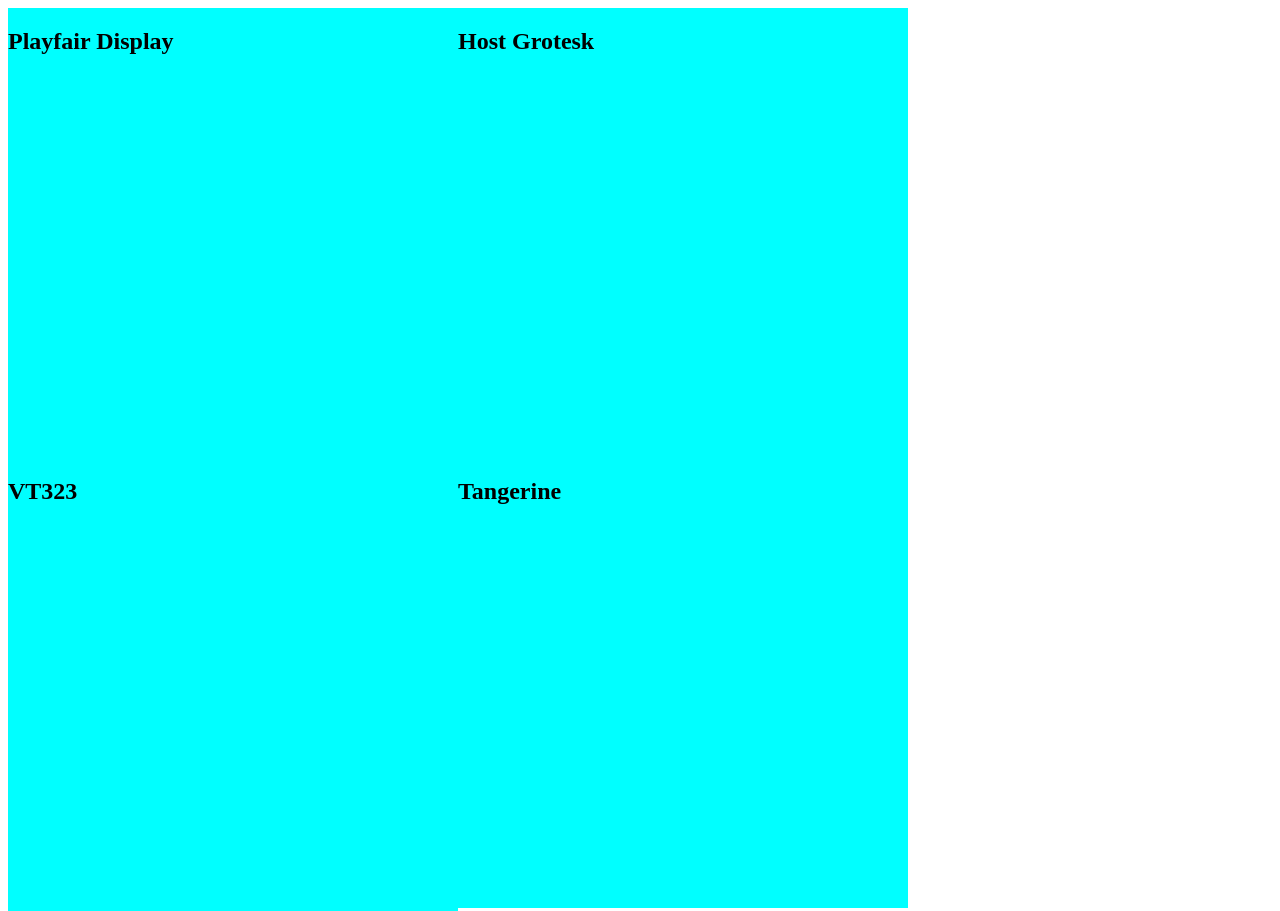
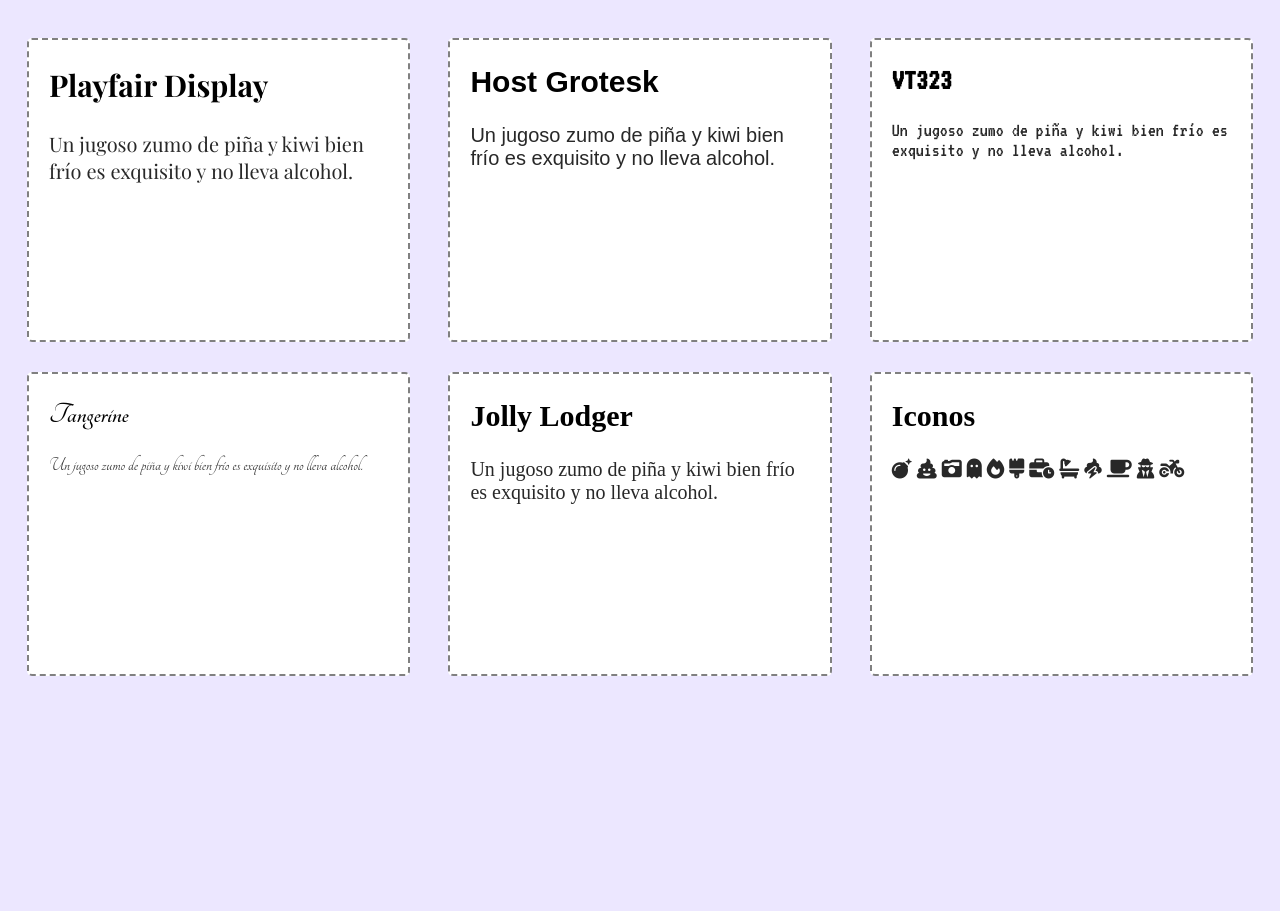
Before and after one commit to Raquelgonz/tped1-24-25, a plain HTML site: page casting/index.html in a window 1280 px wide. Shown: the top 911 px of the page. After the commit the page ends 800 px from the top, so only its background shows below. Drawn offline with nearby package versions, Linux system fonts and the light colour scheme; a web font is replaced by a local one.

Commit message:
añadidas tipografias a la actividad de tipos

```diff
--- a/casting/estilos.css
+++ b/casting/estilos.css
@@ -2,11 +2,44 @@ body{
     display: flex;
     flex-direction: row;
     flex-wrap: wrap;
-
+    background-color:rgb(236, 231, 255);
+    justify-content: space-around;
 }
 section {
-    background-color: aqua;
-    width: 450px;
-    height: 450px;
+    background-color: white;
+    width: 30%;
+    height: 300px;
+    margin-top: 30px;
+    border-radius: 5px;
+    border-style: dashed;
+    border-color: gray;
+    border-width: 2px;
+}
+h1 {
+    margin-left: 20px;
+    font-size: 30px;
+}
+p {
+    margin-left: 20px;
+    margin-right: 20px;
+    font-size: 20px;
+    color: rgb(40, 40, 40);
+}
+#serif{
+  font-family: "Playfair Display", serif;
+  font-optical-sizing: auto;
+}
+#sans{
+  font-family: "Host Grotesk", sans-serif;
+  font-optical-sizing: auto;
+}
+#monospace {
+    font-family: "VT323", serif;
+  }
+#cursive {
+    font-family: "Tangerine", serif;
+  }
 
-}
+#fantasy{
+    font-family: "Jolly Lodger", serif;
+  }
--- a/casting/index.html
+++ b/casting/index.html
@@ -6,22 +6,48 @@
     <link rel="stylesheet" href="estilos.css">
     <meta name="viewport"
           content="width=device-width,initial-scale=1.0">
+    <link rel="preconnect" href="https://fonts.googleapis.com">
+    <link rel="preconnect" href="https://fonts.gstatic.com" crossorigin>
+    <link href="https://fonts.googleapis.com/css2?family=Host+Grotesk:ital,wght@0,300..800;1,300..800&family=Jolly+Lodger&family=Playfair+Display:ital,wght@0,400..900;1,400..900&family=Tangerine:wght@400;700&family=VT323&display=swap" rel="stylesheet">
+    <script src="https://kit.fontawesome.com/7ed4a4c360.js" crossorigin="anonymous"></script>
   </head>
 
   <body>
         <section id="serif">
             <h1>Playfair Display</h1>
+            <p> Un jugoso zumo de piña y kiwi bien frío es exquisito y no lleva alcohol.</p>
         </section>
         <section id="sans">
             <h1>Host Grotesk</h1>
+            <p> Un jugoso zumo de piña y kiwi bien frío es exquisito y no lleva alcohol.</p>
         </section>
         <section id="monospace">
             <h1>VT323</h1>
+            <p> Un jugoso zumo de piña y kiwi bien frío es exquisito y no lleva alcohol.</p>
         </section>
         <section id="cursive">
             <h1>Tangerine</h1>
+            <p> Un jugoso zumo de piña y kiwi bien frío es exquisito y no lleva alcohol.</p>
         </section>
         <section id="fantasy">
             <h1>Jolly Lodger</h1>
+            <p> Un jugoso zumo de piña y kiwi bien frío es exquisito y no lleva alcohol.</p>
+        </section>
+        <section id="iconos">
+            <h1>Iconos</h1>
+            <p>
+                <i class="fa-solid fa-bomb"></i>
+                <i class="fa-solid fa-poo"></i>
+                <i class="fa-solid fa-camera-retro"></i>
+                <i class="fa-solid fa-ghost"></i>
+                <i class="fa-solid fa-fire"></i>
+                <i class="fa-solid fa-brush"></i>
+                <i class="fa-solid fa-business-time"></i>
+                <i class="fa-solid fa-bath"></i>
+                <i class="fa-solid fa-poo-storm"></i>
+                <i class="fa-solid fa-mug-saucer"></i>
+                <i class="fa-solid fa-user-secret"></i>
+                <i class="fa-solid fa-motorcycle"></i>
+            </p>
         </section>
   </body>
```
Lines whose indentation alone changed are shown as unchanged.
